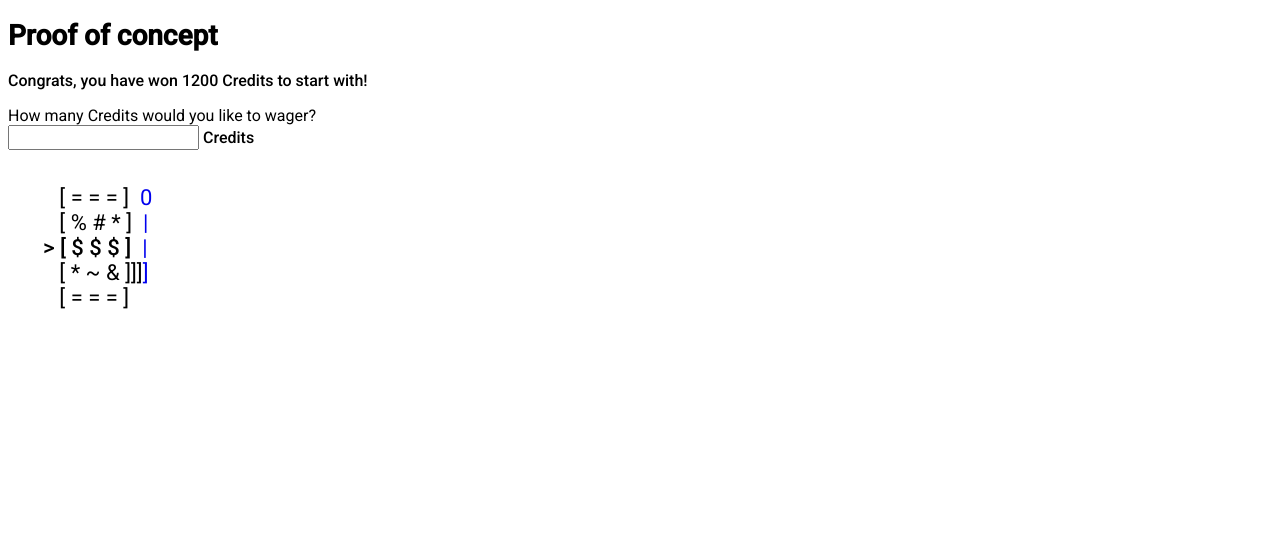
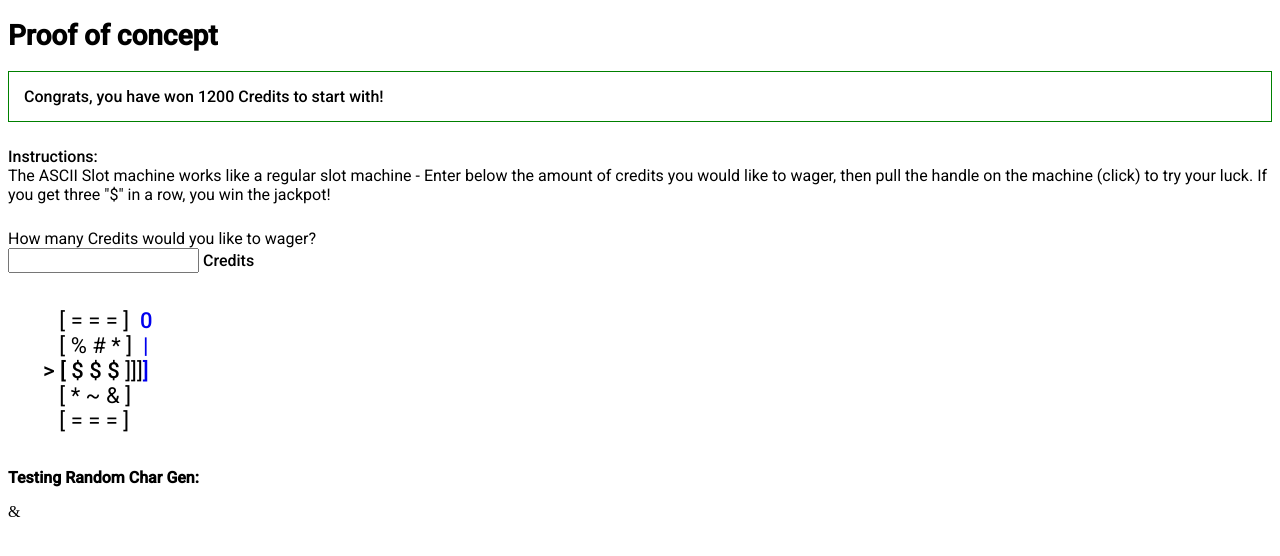
Before and after one commit to jcwritescode/Font-Awesome-Slot-Machine, a PHP site: page /machine.php in a window 1280 px wide. Shown: the top 556 px of the page. Run offline with PHP 8.4, Linux system fonts and the light colour scheme.

Commit message:
css tweaks and random char gen class

```diff
--- a/machine.php
+++ b/machine.php
@@ -29,26 +29,32 @@ $randomC3 = "&";
 
     <h1>Proof of concept</h1>
 
-    <div class="credits">
-    <?php
+    <div class="creditsmsg">
+  <?php
     $slotsObject = new RandomCreditGenerator;
     echo "Congrats, you have won " . $slotsObject->credits . " Credits to start with!";
     ?></div>
     <p></p>
+
+<div class="instructions"><div class="important">Instructions:</div><br/>The ASCII Slot machine works like a regular slot machine - Enter below the amount of credits you would like to wager, then pull the handle on the machine (click) to try your luck. If you get three "$" in a row, you win the jackpot!</div>
     <div class="msg">How many Credits would you like to wager?
     <form>
       <input type="text" size="20" name="credits"><span class="credits"> Credits</span>
     </form>
   </div>
+  <!-- Thinking to use Font Awesome animated icons before random chars load -->
     <div class="blah">
-      &nbsp;&nbsp;&nbsp;[ = = = ]&nbsp;&nbsp;<a href="#">0</a>
-      <br/>&nbsp;&nbsp;&nbsp;[<?php echo " " . $randomA1 . " " . $randomB1 . " " . $randomC1 . " "; ?> ]&nbsp;&nbsp;<a href="#">|</a>
-      <span id="results"><br/>> [<?php echo " " . $randomA2 . " " . $randomB2 . " " . $randomC2 . " "; ?> ]</span>&nbsp;&nbsp;<a href="#">|</a>
-      <br/>&nbsp;&nbsp;&nbsp;[<?php echo " " . $randomA3 . " " . $randomB3 . " " . $randomC3 . " "; ?> ]]]<a href="#">]</a>
+      &nbsp;&nbsp;&nbsp;[ = = = ]&nbsp;&nbsp;<span id="results"><a href="#">0</a></span>
+      <br/>&nbsp;&nbsp;&nbsp;[<?php echo " " . $randomA1 . " " . $randomB1 . " " . $randomC1 . " "; ?> ]&nbsp;&nbsp;<span id="results"><a href="#">|</a></span>
+      <span id="results"><br/>> [<?php echo " " . $randomA2 . " " . $randomB2 . " " . $randomC2 . " "; ?></span> ]]]<span id="results"><a href="#">]</a></span>
+      <br/>&nbsp;&nbsp;&nbsp;[<?php echo " " . $randomA3 . " " . $randomB3 . " " . $randomC3 . " "; ?> ]
       <br/>&nbsp;&nbsp;&nbsp;[ = = = ]
     </div>
-
-
+  <?php
+    $charsObject = new RandomCharGenerator;
+    echo "<p><strong>Testing Random Char Gen:</strong></p>";
+    echo $charsObject->exChar;
+  ?>
   </body>
 
 </html>
--- a/slots.inc.php
+++ b/slots.inc.php
@@ -19,5 +19,18 @@ class RandomCreditGenerator {
       }
 
 }
+/*
+Not sure what the best approach is here, I can either create an array and pick a character,
+or just do a string and pick a random char from string
+*/
+class RandomCharGenerator {
 
+  public $exChar;
+  public $chars = array("$", "%", "+", "*", "#", "~", "&");
+
+    public function __construct() {
+      $this->exChar = $this->chars[mt_rand(0, count($this->chars) - 1)];
+      }
+
+}
 ?>
--- a/style.css
+++ b/style.css
@@ -31,10 +31,36 @@ input {
   font-size: 22px;
 }
 
+.instructions {
+  font-family: 'Roboto', sans-serif;
+  font-weight: 400;
+  font-size: 16px;
+  margin: 25px 0px;
+}
+
 .credits {
   font-family: 'Roboto', sans-serif;
   font-weight: 500;
   font-size: 16px;
+}
+
+.important {
+  font-family: 'Roboto', sans-serif;
+  font-weight: 500;
+  font-size: 16px;
+  display: inline;
+}
+
+.align {
+  display: inline;
+}
+
+.creditsmsg {
+  font-family: 'Roboto', sans-serif;
+  font-weight: 500;
+  font-size: 16px;
+  border: 1px solid green;
+  padding: 15px;
 }
 
 a:link {
```
